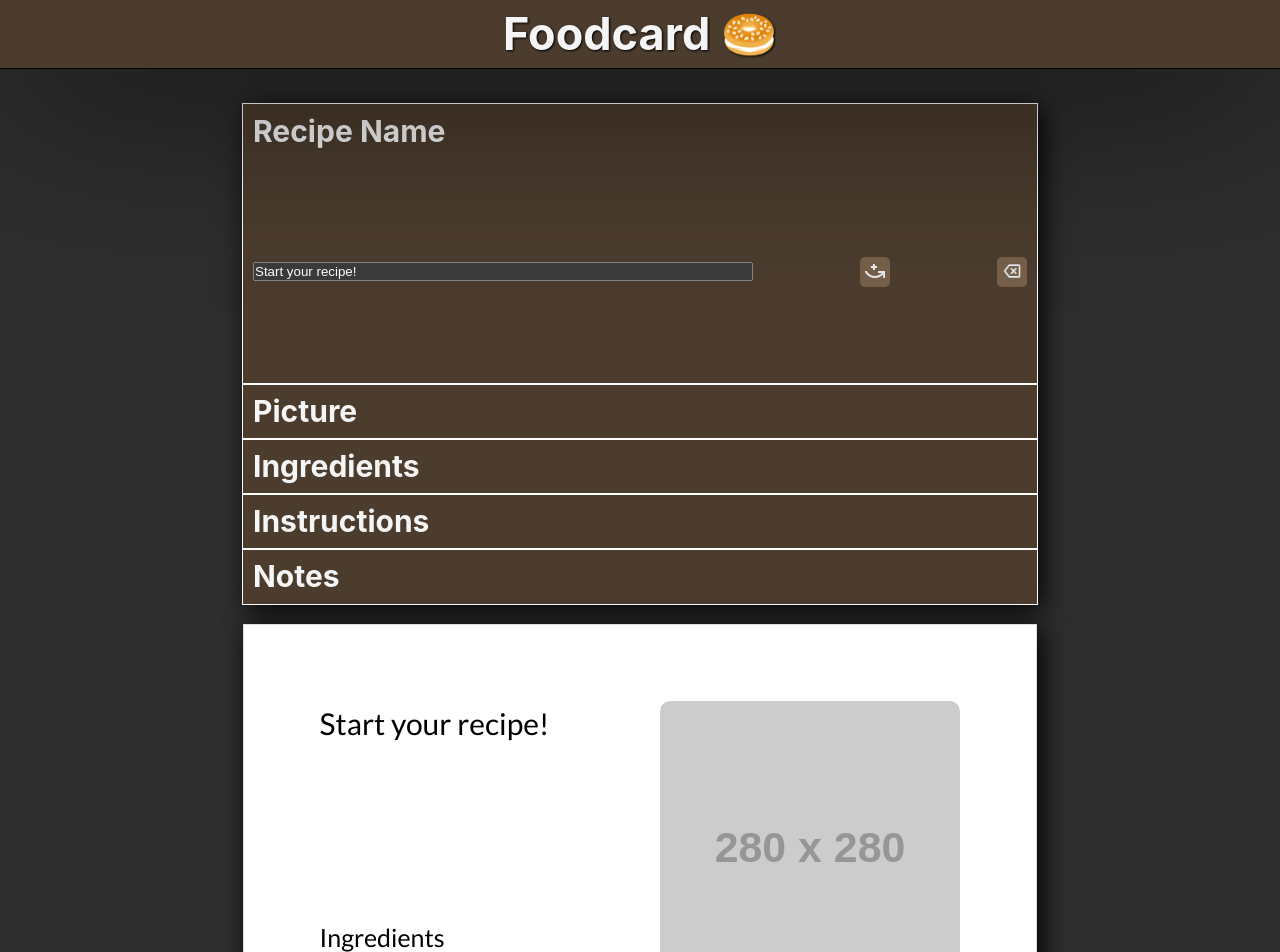
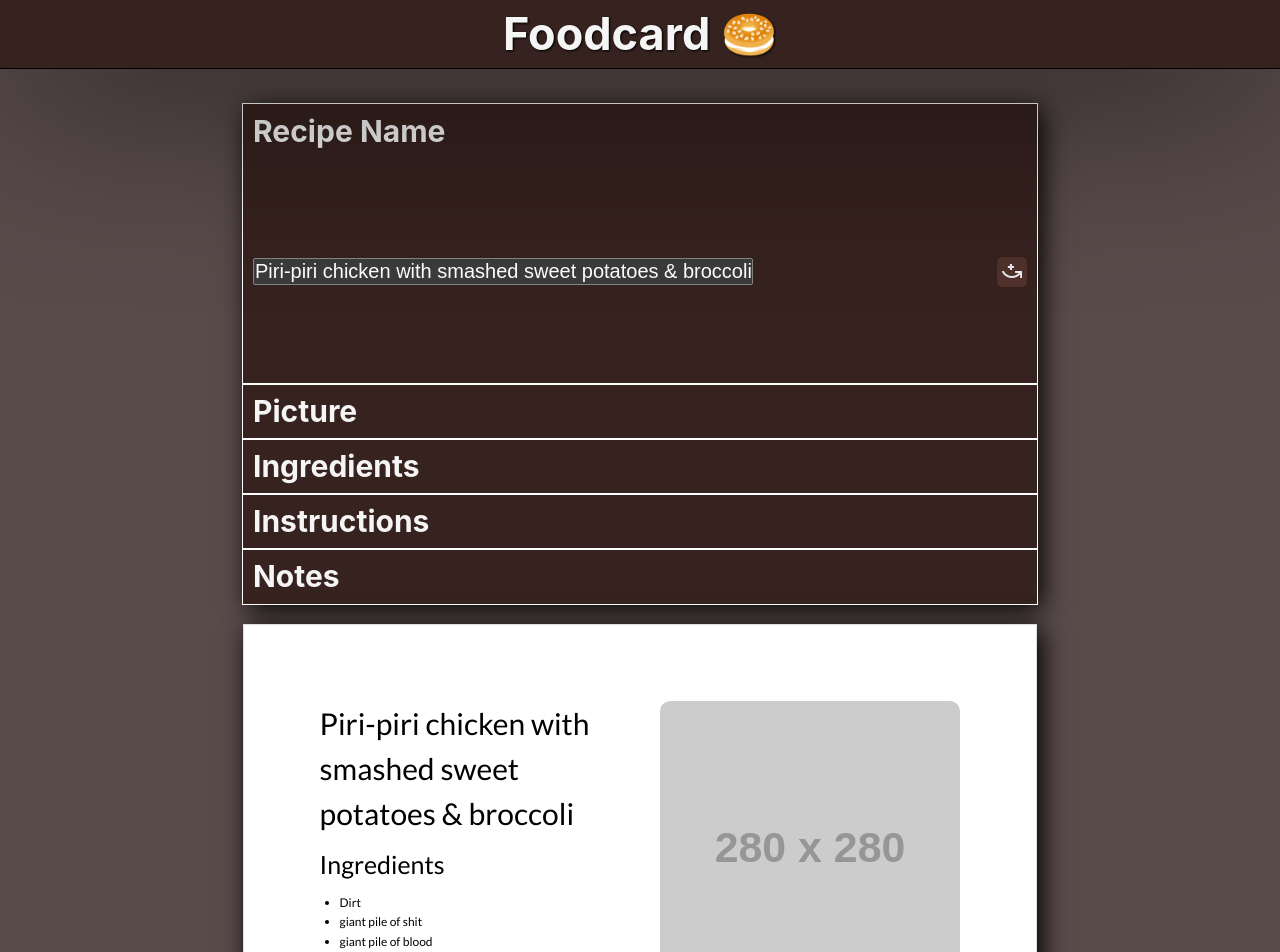
Before and after one commit to orzcode/foodcard, a React (Vite) app: page / in a window 1280 px wide. Shown: the top 952 px of the page. Built offline with nearby package versions, Linux system fonts and the light colour scheme.

Commit message:
input fontsize bump

```diff
--- a/src/components/ImageUpload.jsx
+++ b/src/components/ImageUpload.jsx
@@ -37,7 +37,7 @@ function ImageUpload(imgStateProps) {
           role="img"
         ><path d="M480-480ZM200-120q-33 0-56.5-23.5T120-200v-560q0-33 23.5-56.5T200-840h320v80H200v560h560v-320h80v320q0 33-23.5 56.5T760-120H200Zm40-160h480L570-480 450-320l-90-120-120 160Zm440-320v-80h-80v-80h80v-80h80v80h80v80h-80v80h-80Z" />
         </svg>
-        <span>Add a pic!</span>
+        <span>Add / update image</span>
       </label>
     </div>
 
--- a/src/components/InputField.jsx
+++ b/src/components/InputField.jsx
@@ -1,19 +1,17 @@
 import React, { useState } from "react";
 import ActionButton from "./ActionButton";
-import {
-  handleKeyDown,
-  handleValueChange,
-  handleAction,
-} from "./inputUtils";
-import updateIcon from '../assets/update.png';
-import deleteIcon from '../assets/delete.png';
+import { handleKeyDown, handleValueChange, handleAction } from "./inputUtils";
+import updateIcon from "../assets/update.png";
+import deleteIcon from "../assets/delete.png";
 
 function InputField(props) {
   const [value, setValue] = useState(props.initialValue || "");
 
   const handleDelete = () => {
     props.setRecipe((prevRecipe) => {
-      const updatedArray = prevRecipe[props.propName].filter((_, i) => i !== props.index);
+      const updatedArray = prevRecipe[props.propName].filter(
+        (_, i) => i !== props.index
+      );
       return { ...prevRecipe, [props.propName]: updatedArray };
     });
   };
@@ -31,14 +29,18 @@ function InputField(props) {
       />
       <ActionButton
         handleAction={() =>
-          handleAction({ actionType: props.actionType, value, setValue, ...props })
+          handleAction({
+            actionType: props.actionType,
+            value,
+            setValue,
+            ...props,
+          })
         }
         icon={updateIcon}
       />
-      <ActionButton
-        handleAction={handleDelete}
-        icon={deleteIcon}
-      />
+      {props.propName !== "name" && (
+        <ActionButton handleAction={handleDelete} icon={deleteIcon} />
+      )}
     </div>
   );
 }
--- a/src/components/MainMiddle.jsx
+++ b/src/components/MainMiddle.jsx
@@ -9,20 +9,20 @@ function MainMiddle() {
   const [preview, setPreview] = useState(null);
 
   const [recipe, setRecipe] = useState(
+    // {
+    // name: "Start your recipe!",
+    // ingredients: [],
+    // instructions: [],
+    // notes: null,
+    // image: null,
+    // }
     {
-    name: "Start your recipe!",
-    ingredients: [],
-    instructions: [],
-    notes: null,
+    name: "Piri-piri chicken with smashed sweet potatoes & broccoli",
+    ingredients: ['Dirt', 'giant pile of shit', 'giant pile of blood', 'giant pile of grass', 'giant pile of dirt', 'giant pile of shit', 'giant pile of blood', 'giant pile of grass', 'giant pile of dirt'],
+    instructions: ['Dirt', 'giant pile of shit', 'giant pile of blood', 'giant pile of grass', 'giant pile of dirt', 'giant pile of shit', 'giant pile of blood', 'giant pile of grass', 'giant pile of dirt'],
+    notes: "asfgiant pile of shitgiant pile of shitgiant pile of shitgiant pile of shitgiant pile of shitgiant pile of shitgiant pile of shitgiant pile of shit",
     image: null,
     }
-    // {
-    // name: "Plate of eggs with sauce and other condiments",
-    // ingredients: ['Dirt', 'giant pile of shit', 'giant pile of blood', 'giant pile of grass', 'giant pile of dirt', 'giant pile of shit', 'giant pile of blood', 'giant pile of grass', 'giant pile of dirt'],
-    // instructions: ['Dirt', 'giant pile of shit', 'giant pile of blood', 'giant pile of grass', 'giant pile of dirt', 'giant pile of shit', 'giant pile of blood', 'giant pile of grass', 'giant pile of dirt'],
-    // notes: "asfgiant pile of shitgiant pile of shitgiant pile of shitgiant pile of shitgiant pile of shitgiant pile of shitgiant pile of shitgiant pile of shit",
-    // image: null,
-    // }
 );
 
  return (
--- a/src/components/TextArea.jsx
+++ b/src/components/TextArea.jsx
@@ -5,6 +5,8 @@ import {
   handleValueChange,
   handleAction,
 } from "./inputUtils";
+import updateIcon from "../assets/update.png";
+import deleteIcon from "../assets/delete.png";
 
 function TextArea(props) {
   const [value, setValue] = useState(props.initialValue || "");
@@ -22,10 +24,16 @@ function TextArea(props) {
           handleKeyDown(e, () => handleAction({ value, setValue, ...props }))
         }
       />
-      <ActionButton
+<ActionButton
         handleAction={() =>
-          handleAction({ actionType: props.actionType, value, setValue, ...props })
+          handleAction({
+            actionType: props.actionType,
+            value,
+            setValue,
+            ...props,
+          })
         }
+        icon={updateIcon}
       />
     </div>
   );
--- a/src/components/inputUtils.js
+++ b/src/components/inputUtils.js
@@ -29,7 +29,7 @@ function handleKeyDown(event, actionHandler) {
 		  };
 		}
 	  });
-	  setValue(""); // Clear the input field
+	  //setValue(""); // Clear the input field
 	}
   }
 
@@ -46,7 +46,7 @@ function handleKeyDown(event, actionHandler) {
 	  ...prevRecipe,
 	  [propName]: recipeSubArrayCopy,
 	}));
-	setValue(""); // Clear the input field
+	//setValue(""); // Clear the input field
   }
 
   // Handles deciding between applying changes or adding a new item
--- a/src/index.css
+++ b/src/index.css
@@ -12,9 +12,9 @@
   -webkit-font-smoothing: antialiased;
   -moz-osx-font-smoothing: grayscale;
 
-  --header: #4b3c2e;
-  --main: #2e2e2e;
-  --highlighted: #76604a;
+  --header: #36221f;
+  --main: #5a4b4b;
+  --highlighted: #50312b;
 
   /* --header: #22334b;
   --main: #2e2b2d;
--- a/src/styles/InputPane.css
+++ b/src/styles/InputPane.css
@@ -16,11 +16,13 @@
 
     width: 80%;
     max-width: 50rem;
+    font-size: clamp(1.8rem, 4vw, 2rem);
   }
 
   input {
     width: 80%;
     max-width: 50rem;
+    font-size: clamp(1.8rem, 4vw, 2rem);
   }
 
   h2 {
```
